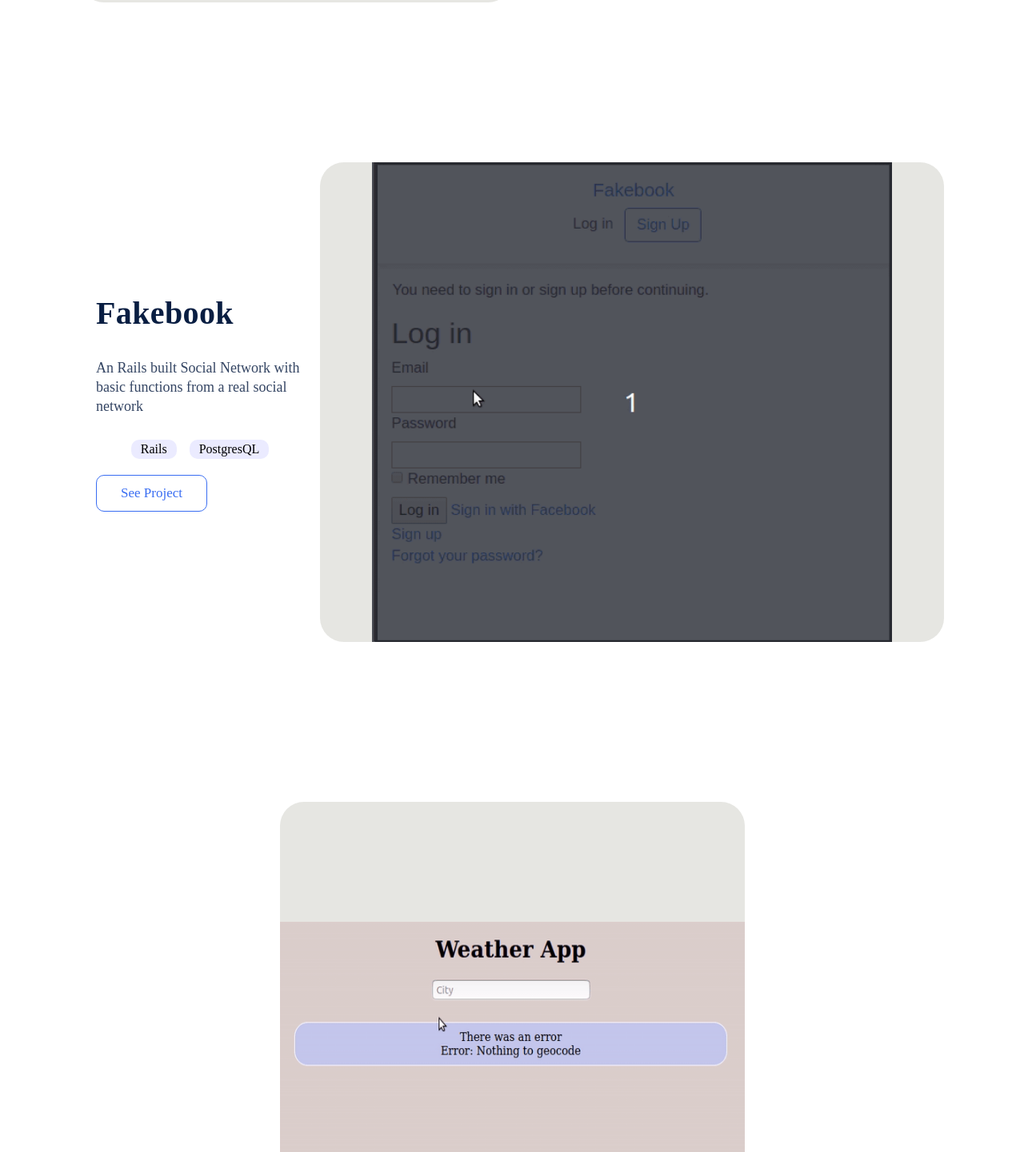
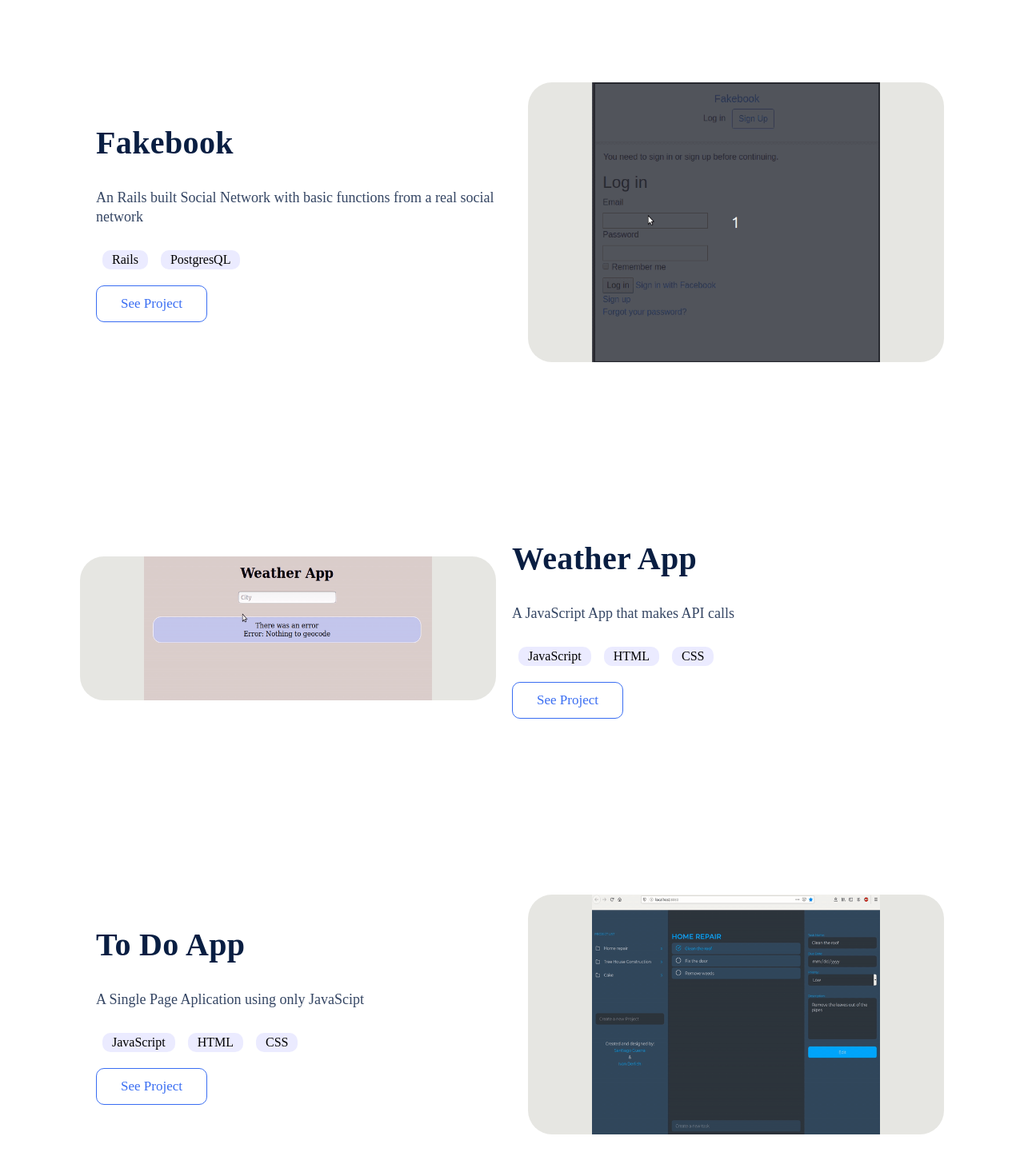
Before and after one commit to IvanDerlich/Portfolio, a React (Create React App) app: page / in a window 1280 px wide. Shown: the part 1709-3150 px from the top of the page at 80% size. Built offline with nearby package versions, Linux system fonts and the light colour scheme; the HTML template or start-up script is replaced by a standard one.

Commit message:
Projects Finished

```diff
--- a/src/Components/Projects.css
+++ b/src/Components/Projects.css
@@ -17,8 +17,20 @@
   flex-direction: row;
 }
 
+@media only screen and (max-width: 1050px){
+  .container{
+    flex-direction: column;
+  }
+}
+
 .reverse{
-  flex-direction: row-reverse;
+  order:-1;
+}
+
+@media only screen and (max-width: 1050px){
+  .reverse{
+    order:1;
+  }
 }
 
 .image-container{
@@ -28,10 +40,25 @@
   display: flex;
   justify-content: space-around;
   height:600px;
+  width: 50%;
 }
+
+ @media only screen and (max-width: 1050px){
+  .image-container{
+    width:100%;
+  }
+ }
 
 .description{
   padding: 20px;
+  width:50%;
+}
+
+@media only screen and (max-width: 1050px){
+  .description{
+    width:100%;
+    text-align: center;
+  }
 }
 
 .title{
@@ -56,7 +83,7 @@
   align-items: center;
   margin-top: 30px;
 }
-@media only screen and (max-width: 740px){
+@media only screen and (max-width: 1050px){
   .tags{
     justify-content: center;
   }
@@ -82,6 +109,7 @@
   display: inline-block;
   cursor: pointer;
 }
+
 @media only screen and (max-width: 740px){
   .link{
     display: block;
@@ -103,3 +131,7 @@
   padding-bottom: 35px;
   padding-top: 35px;
 }
+
+.image-container>img{
+  width:360px;
+}
--- a/src/Components/Projects/Fakebook.css
+++ b/src/Components/Projects/Fakebook.css
@@ -1,31 +1,3 @@
-.fakebook-image{
-  width: 75%;
+.fakebook>img,.fakebook{
+  height: 350px;
 }
-
-.fakebook-description{
-  width:25%;
-}
-
-/* .fakebook-container{
-  margin-left: 0 auto;
-} */
-
-@media only screen and (max-width: 1150px){
-  .fakebook-container{
-    flex-direction: column;
-  }
-  .fakebook-image{
-    width:100%;
-  }
-  .tags{
-    justify-content: center;
-  }
-  .fakebook-description{
-    text-align: center;
-    width:80%;
-  }
-}
-
-.fakebook-image>img{
-  width: 650px;
-}
--- a/src/Components/Projects/Fakebook.js
+++ b/src/Components/Projects/Fakebook.js
@@ -9,11 +9,11 @@
 
   render(){
     return (
-      <div className="container fakebook-container reverse" id={this.props.name}>
-        <div class="image-container fakebook-image">
+      <div className="container" id={this.props.name}>
+        <div class="image-container fakebook">
           <img src={image} alt="Space Shooter"></img>
         </div>
-        <div class="description fakebook-description" >
+        <div class="description reverse" >
           <div class="title">Fakebook</div>
           <div class="text">An Rails built Social Network with basic functions from a real social network</div>
           <div class="tags">
--- a/src/Components/Projects/SpaceShooter.css
+++ b/src/Components/Projects/SpaceShooter.css
@@ -1,28 +1,3 @@
-.space-shooter-image{
-  width: 50%;
+.space-shooter>img,.space-shooter{
+  height: 500px;
 }
-
-.space-shooter-description{
-  width:50%;
-}
-
-
-@media only screen and (max-width: 1150px){
-  .space-shooter-container{
-    flex-direction: column;
-  }
-  .space-shooter-image{
-    width:100%;
-  }
-  .tags{
-    justify-content: center;
-  }
-  .space-shooter-description{
-    text-align: center;
-    width:80%;
-  }
-}
-
-.space-shooter-image>img{
-  height: 590px;
-}
--- a/src/Components/Projects/SpaceShooter.js
+++ b/src/Components/Projects/SpaceShooter.js
@@ -9,11 +9,11 @@
 
   render(){
     return (
-      <div className="container space-shooter-container" id={this.props.name}>
-        <div class="image-container space-shooter-image">
+      <div className="container" id={this.props.name}>
+        <div class="image-container space-shooter">
           <img src={image} alt={image}></img>
         </div>
-        <div class="description space-shooter-description" >
+        <div class="description" >
           <div class="title">Space Shooter</div>
           <div class="text">An old-time style space shooter game</div>
           <div class="tags">
--- a/src/Components/Projects/TodoApp.css
+++ b/src/Components/Projects/TodoApp.css
@@ -1,37 +1,3 @@
-.todo-app-image{
-  width: 50%;
+.todo-app>img,.todo-app{
+  height: 300px;
 }
-
-.todo-app-description{
-  width:50%;
-}
-
-
-@media only screen and (max-width: 1350px){
-  .todo-app-container{
-    flex-direction: column;
-  }
-  .todo-app-image{
-    width:100%;
-  }
-  .tags{
-    justify-content: center;
-  }
-  .todo-app-description{
-    text-align: center;
-    width:80%;
-  }
-  /* .todo-app-image>img{
-    width: 500px;
-  } */
-}
-/* @media only screen and (max-width: 850px){
-  .todo-app-image>img{
-    height: 300px;
-  }
-} */
-
-
-.todo-app-image>img{
-  width:500px;
-;}
--- a/src/Components/Projects/TodoApp.js
+++ b/src/Components/Projects/TodoApp.js
@@ -9,11 +9,11 @@
 
   render(){
     return (
-      <div className="container todo-app-container reverse" id={this.props.name}>
-        <div class="image-container todo-app-image">
+      <div className="container" id={this.props.name}>
+        <div class="image-container todo-app ">
           <img src={image} alt={image}></img>
         </div>
-        <div class="description todo-app-description" >
+        <div class="description  reverse" >
           <div class="title">To Do App</div>
           <div class="text">A Single Page Aplication using only JavaScipt</div>
           <div class="tags">
--- a/src/Components/Projects/WeatherApp.css
+++ b/src/Components/Projects/WeatherApp.css
@@ -1,40 +1,3 @@
-.weather-app-image{
-  width: 52%;
-  display: flex;
-  align-items: center;
+.weather-app>img,.weather-app{
+  height: 180px;
 }
-
-.weather-app-description{
-  width:48%;
-}
-.weather-app-container{
-  width: 100%;
-}
-
-@media only screen and (max-width: 1320px){
-  .weather-app-container{
-    flex-direction: column;
-  }
-  .weather-app-image{
-    width: 581px;
-  }
-  .tags{
-    justify-content: center;
-  }
-  .weather-app-description{
-    text-align: center;
-    width:80%;
-  }
-}
-
-.weather-app-image>img{
-  width: 581px;
-  height: 300px;
-}
-
-@media only screen and (max-width: 740px){
-  .weather-app-image>img{
-    width: 581px;
-    height: 300px;
-  }
-}
--- a/src/Components/Projects/WeatherApp.js
+++ b/src/Components/Projects/WeatherApp.js
@@ -9,11 +9,11 @@
 
   render(){
     return (
-      <div className="container weather-app-container" id={this.props.name}>
-        <div class="image-container weather-app-image">
+      <div className="container" id={this.props.name}>
+        <div class="image-container weather-app">
           <img src={image} alt={image}></img>
         </div>
-        <div class="description weather-app-description" >
+        <div class="description" >
           <div class="title">Weather App</div>
           <div class="text">A JavaScript App that makes API calls</div>
           <div class="tags">
```
Also changed, not shown: src/App.css (line endings or trailing spaces), 1 other file (tests, documents, lock files or other folders).
